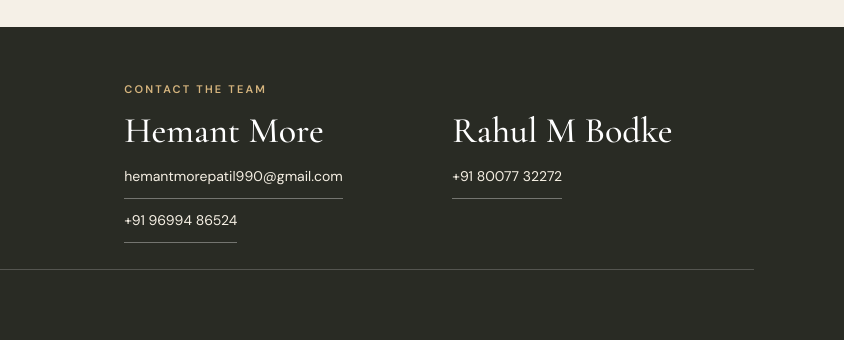
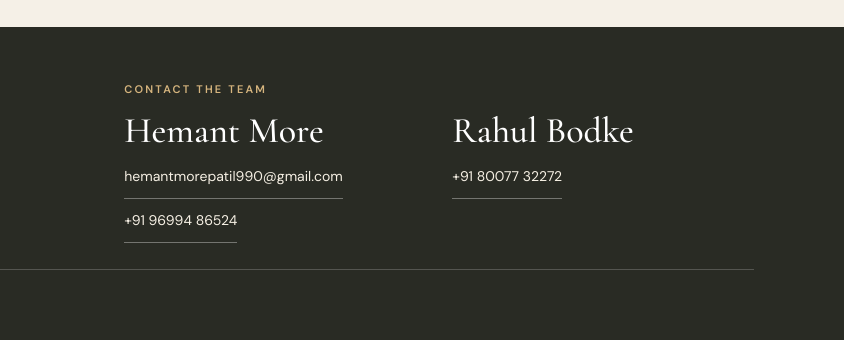
Before and after one commit to kartikbhor413-hash/hemant-more-project, a plain HTML site: page index.html in a window 1280 px wide. Shown: the part 2504-2844 px from the top of the page, 436-1280 px from the left. Drawn offline with nearby package versions, Linux system fonts and the light colour scheme.

Commit message:
Update footer contact name to Rahul Bodke

```diff
--- a/index.html
+++ b/index.html
@@ -749,8 +749,8 @@ button,a[role=button],.premium-view-btn,.villa-location-btn{min-height:44px}
 <a aria-label="Call Hemant More" href="tel:+919699486524">+91 96994 86524</a>
 </div>
 <div class="mango-contact-person">
-<h3>Rahul M Bodke</h3>
-<a aria-label="Call Rahul M Bodke" href="tel:+918007732272">+91 80077 32272</a>
+<h3>Rahul Bodke</h3>
+<a aria-label="Call Rahul Bodke" href="tel:+918007732272">+91 80077 32272</a>
 </div>
 </div>
 </section>
```
